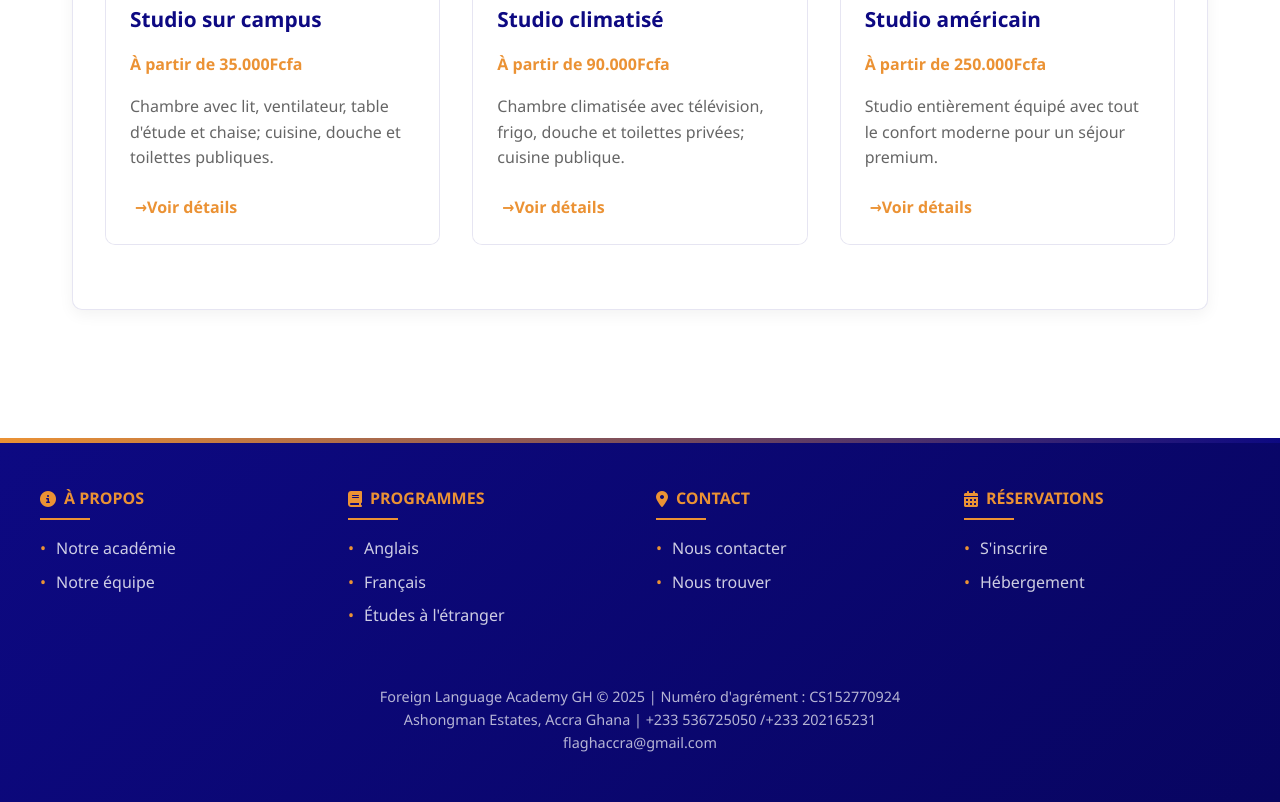
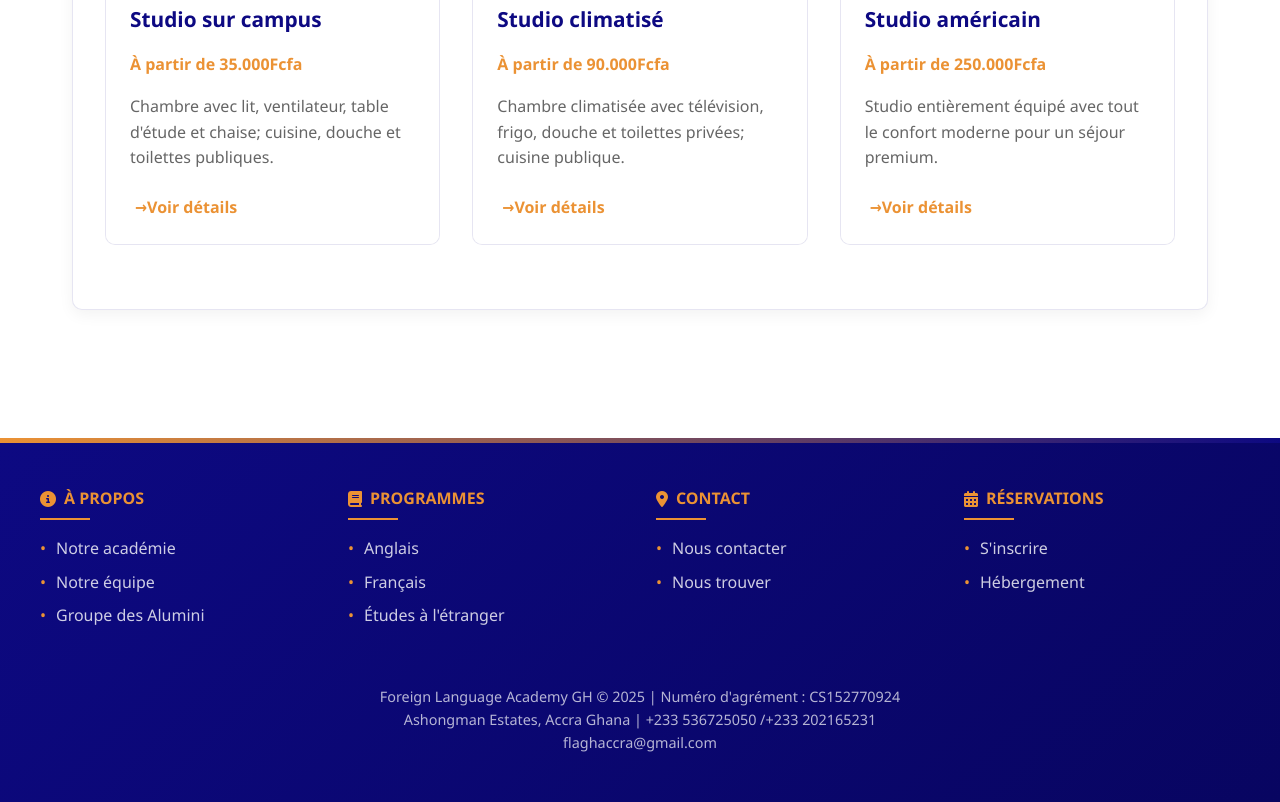
Before and after one commit to AHOUANDERaymond/FOREIGN-LANGUAGE-ACADEMY-GH, a plain HTML site: page index.html in a window 1280 px wide. Shown: the part 3144-3946 px from the top of the page. Drawn offline with Linux system fonts and the light colour scheme.

Commit message:
Groupes des aluminis

```diff
--- a/index.html
+++ b/index.html
@@ -849,6 +849,8 @@
         <div class="tab-content">
           <a href="about.html">Notre académie</a>
           <a href="team.html">Notre équipe</a>
+          <a href="Alumini.html">Groupe des Alumini</a>
+
         </div>
       </div>
 
```
Also changed, not shown: alumini.html (added).
